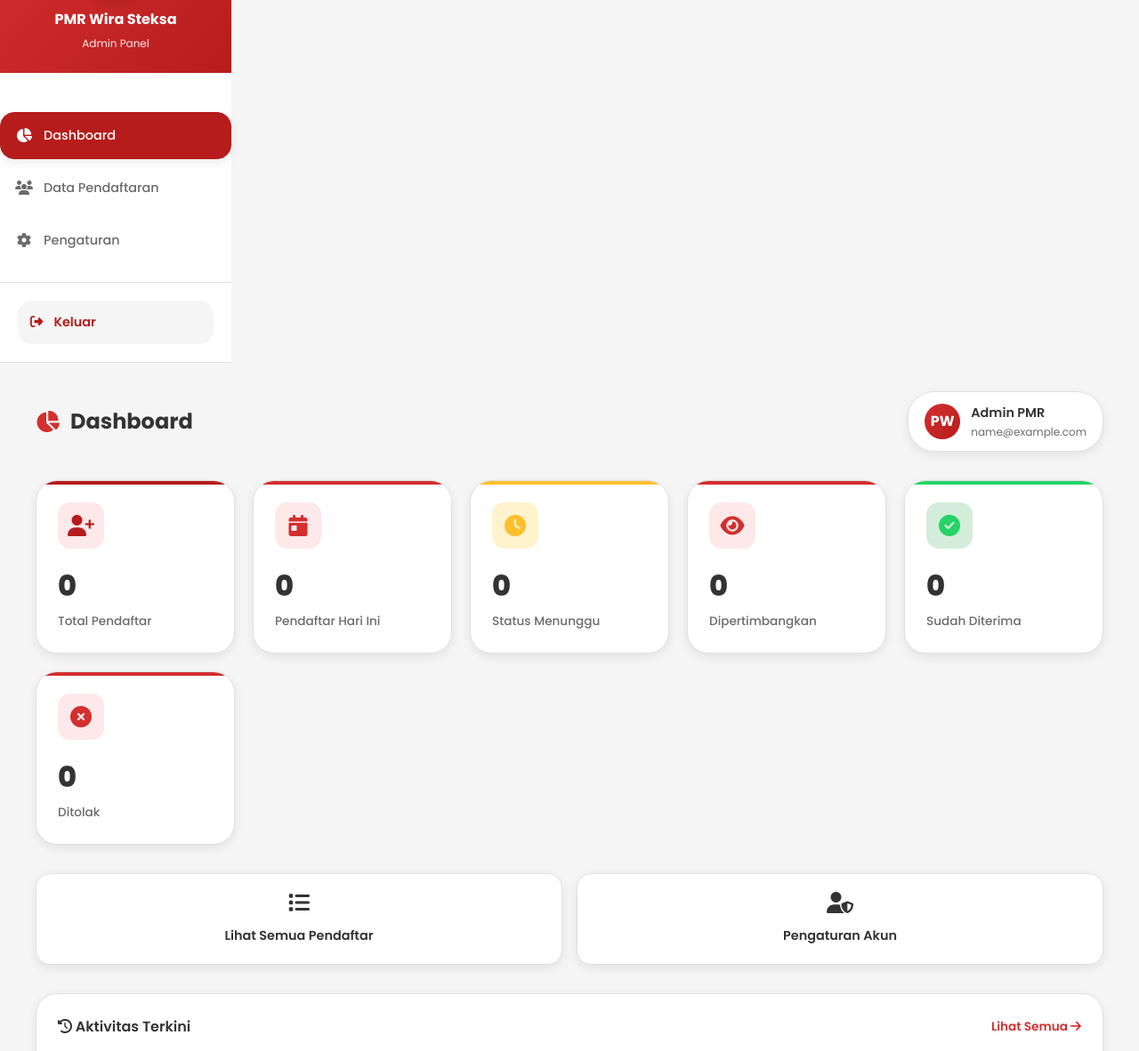
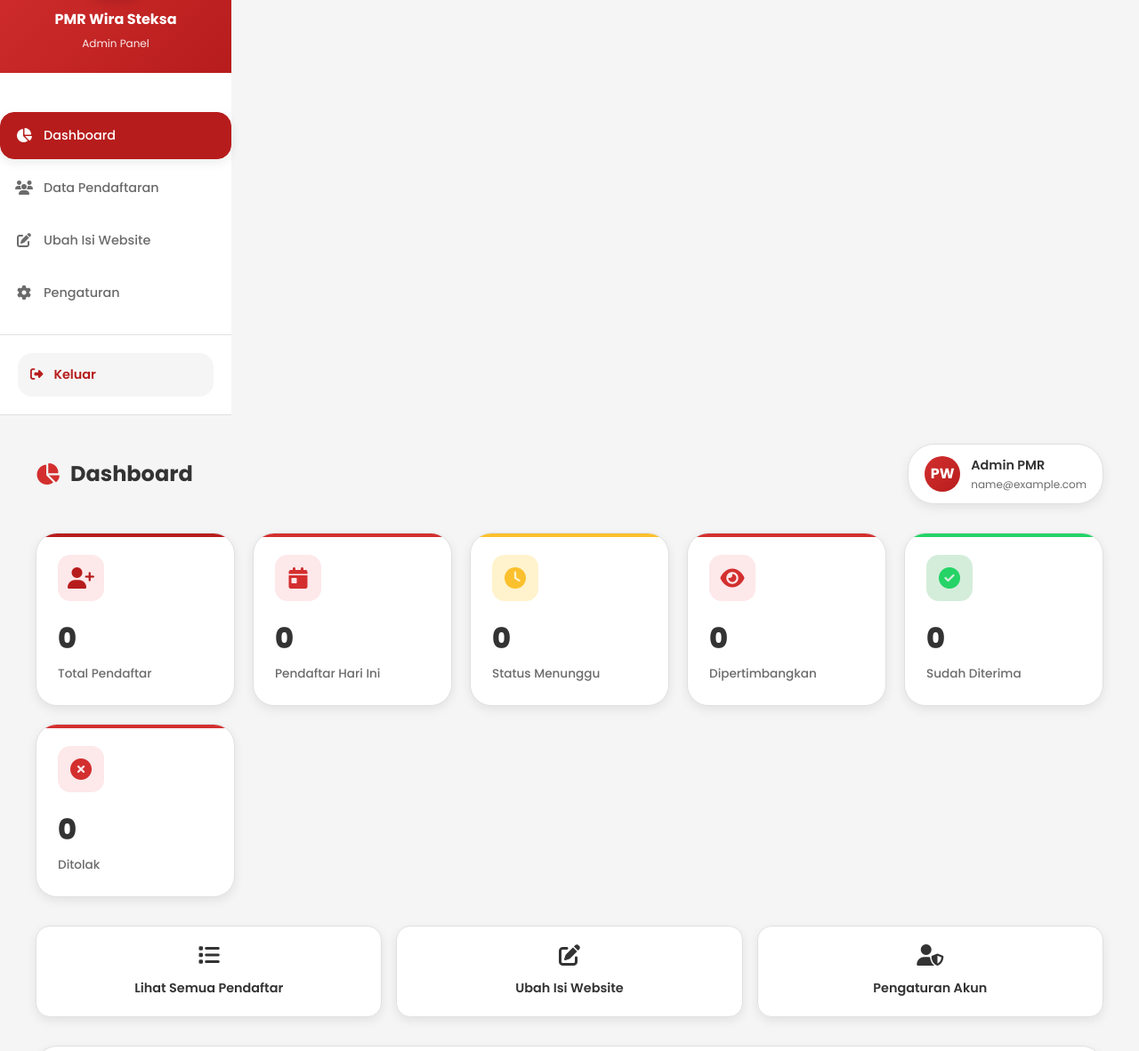
Before and after one commit to riyanmaulana211009-del/pmrwirasteksa.github.io, a plain HTML site: page admin/dashboard.html in a window 1280 px wide. Shown: the part 83-1265 px from the top of the page at 89% size. Drawn offline with Linux system fonts and the light colour scheme; sample sign-in values are in the browser's storage.

Commit message:
Add files via upload

```diff
--- a/admin/dashboard.html
+++ b/admin/dashboard.html
@@ -24,6 +24,7 @@
       <ul>
         <li><a href="dashboard.html" class="active" onclick="closeSidebar()"><i class="fa-solid fa-chart-pie"></i> Dashboard</a></li>
         <li><a href="pendaftaran.html" onclick="closeSidebar()"><i class="fa-solid fa-users"></i> Data Pendaftaran</a></li>
+        <li><a href="konten.html" onclick="closeSidebar()"><i class="fa-solid fa-pen-to-square"></i> Ubah Isi Website</a></li>
         <li><a href="pengaturan.html" onclick="closeSidebar()"><i class="fa-solid fa-gear"></i> Pengaturan</a></li>
       </ul>
     </nav>
@@ -82,6 +83,10 @@
         <i class="fa-solid fa-list"></i>
         <span>Lihat Semua Pendaftar</span>
       </a>
+      <a href="konten.html" class="btn-quick">
+        <i class="fa-solid fa-pen-to-square"></i>
+        <span>Ubah Isi Website</span>
+      </a>
       <a href="pengaturan.html" class="btn-quick">
         <i class="fa-solid fa-user-shield"></i>
         <span>Pengaturan Akun</span>
```
